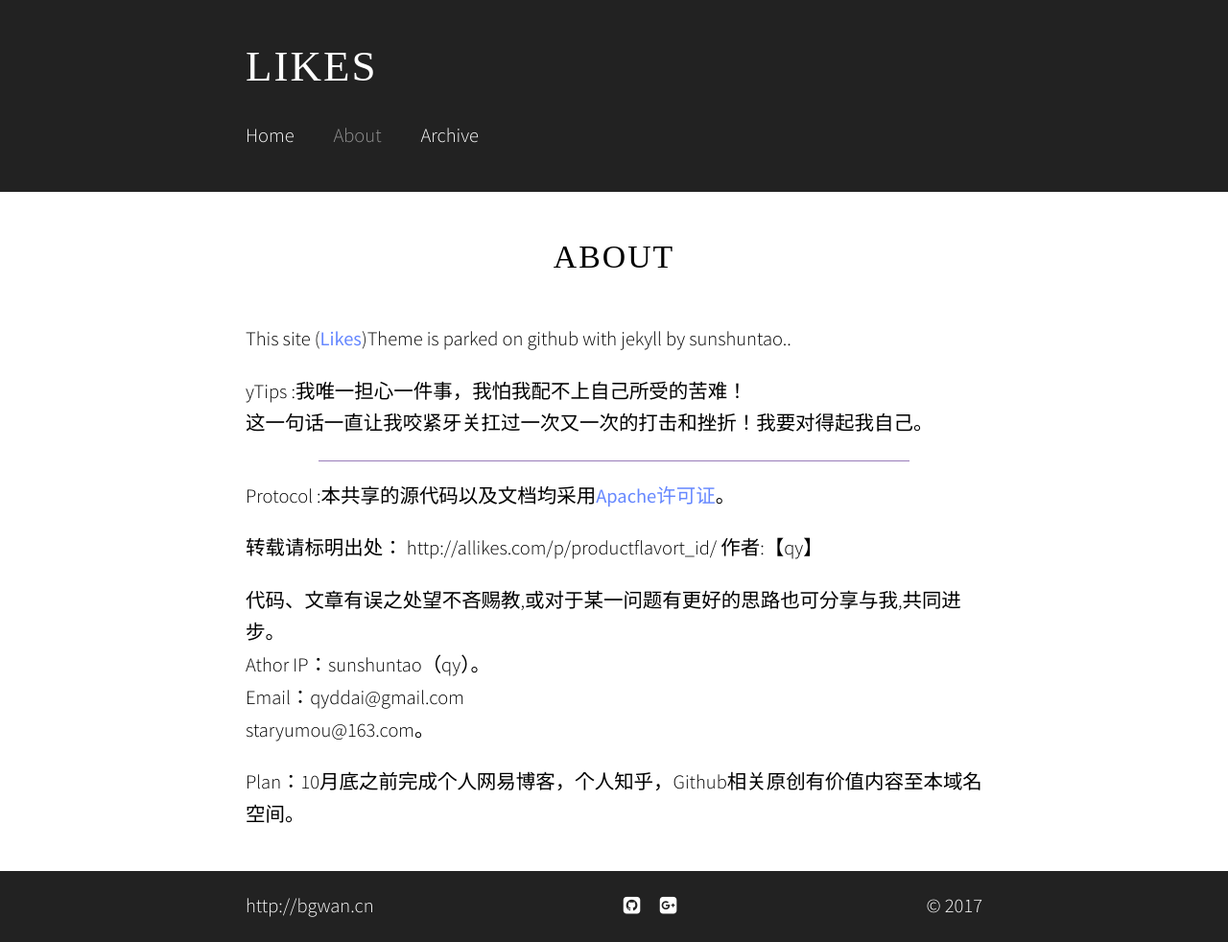
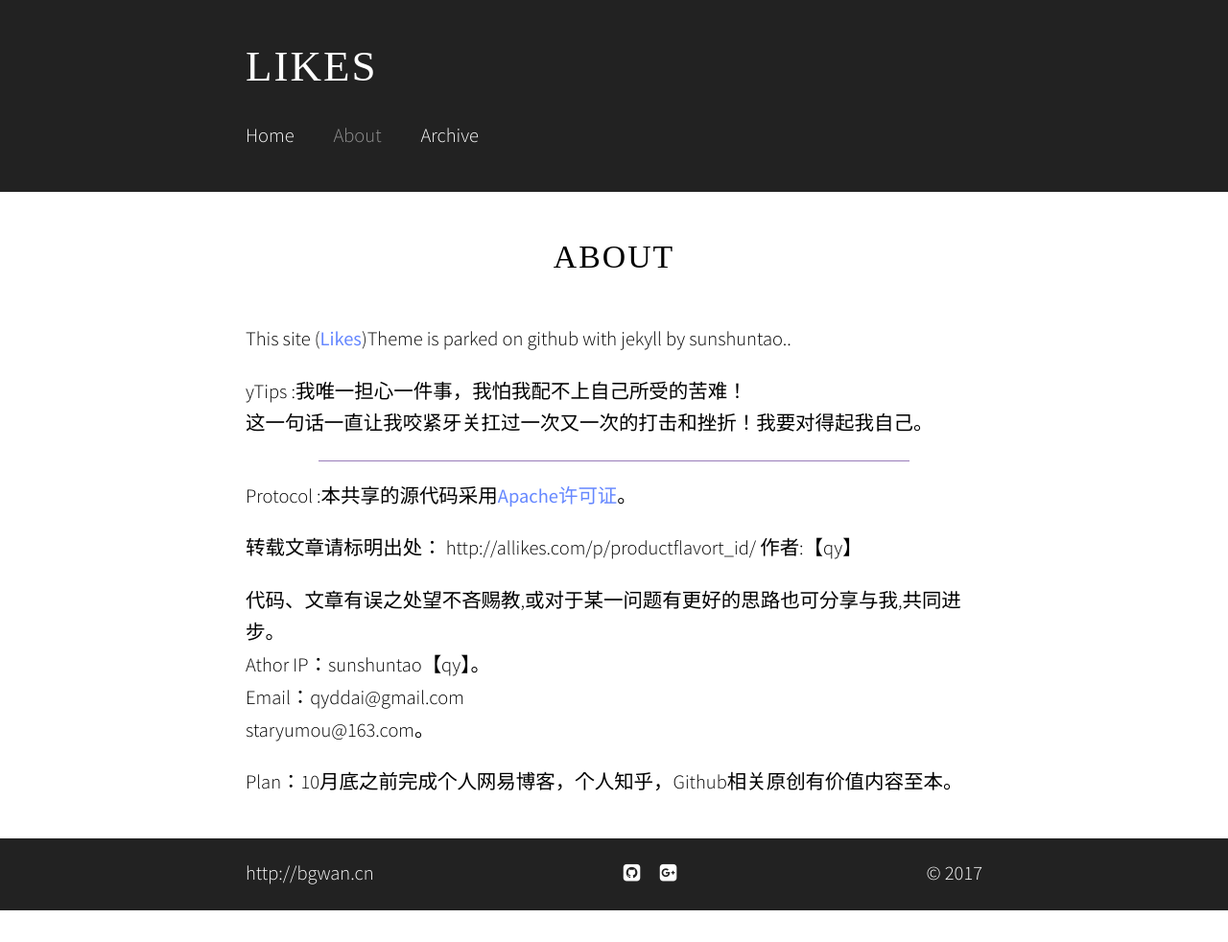
Before and after one commit to qydq/qydq.github.io, a Jekyll site: the page built from about.html, in a window 1280 px wide. Shown: the whole page at 96% size. Built offline with Jekyll 4.4.1, drawn with Linux system fonts in a browser that asks for light colours; some web fonts are replaced; after the commit the page ends 949 px from its top, so only the background shows below that.

Commit message:
Update about.html

```diff
--- a/about.html
+++ b/about.html
@@ -8,17 +8,17 @@
   yTips :我唯一担心一件事，我怕我配不上自己所受的苦难！<br>这一句话一直让我咬紧牙关扛过一次又一次的打击和挫折！我要对得起我自己。
 </p>
 
+
+
 <p>
   <HR style="border:1 dashed #987cb9" width="80%" color=#987cb9 SIZE=1>
   </p>
 
 <p>
-  Protocol :本共享的源代码以及文档均采用<a href="https://plus.google.com/111357045355121677637" target="_blank">Apache许可证</a>。
+  Protocol :本共享的源代码采用<a href="https://plus.google.com/111357045355121677637" target="_blank">Apache许可证</a>。
 </p>
   <p>
-    转载请标明出处：
-http://allikes.com/p/productflavort_id/
-作者:【qy】
+    转载文章请标明出处： http://allikes.com/p/productflavort_id/ 作者:【qy】
     </p>
 
 
@@ -27,7 +27,7 @@
 <p>
   代码、文章有误之处望不吝赐教,或对于某一问题有更好的思路也可分享与我,共同进步。
   <br>
-  Athor IP：sunshuntao（qy）。
+  Athor IP：sunshuntao【qy】。
   <br>
   Email：qyddai@gmail.com<br>staryumou@163.com。
 </p>
@@ -35,5 +35,5 @@
 
 
 <p>
-  Plan：10月底之前完成个人网易博客，个人知乎，Github相关原创有价值内容至本域名空间。
+  Plan：10月底之前完成个人网易博客，个人知乎，Github相关原创有价值内容至本。
 </p>
```
